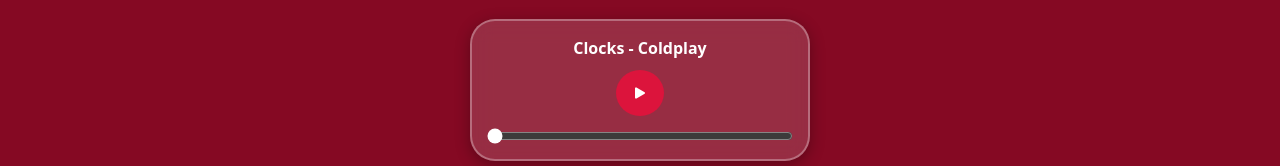
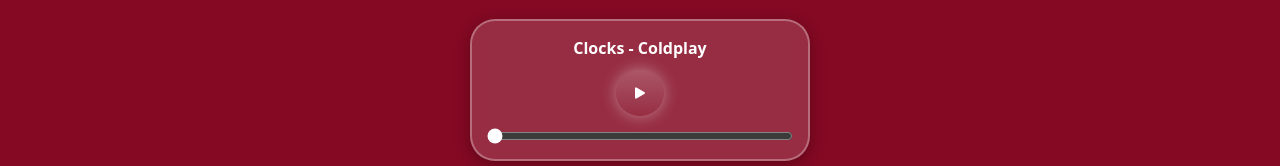
Before and after one commit to AixaFilsinger/tarjeta15milagros, a React (Vite) app: page / in a window 1280 px wide. In both pictures the pointer is over the button 640 px from the left and 658 px from the top of the page. Shown: the part 565-731 px from the top of the page. Built offline with nearby package versions, Linux system fonts and the light colour scheme; a web font is replaced by a local one.

Commit message:
cambie el color del boton start

```diff
--- a/src/App.css
+++ b/src/App.css
@@ -116,7 +116,7 @@
 
 .btn-music {
   background-color: white; /* botón blanco */
-  color: #DC143C; /* ícono carmesí */
+  color: rgb(123, 26, 45); /* ícono carmesí */
   border: none;
   padding: 8px 14px;
   border-radius: 50%; /* botón redondo */
@@ -125,7 +125,9 @@
 }
 
 .btn-music:hover {
-  background-color: #DC143C; /* rojo al pasar */
+   background-color: rgb(123, 26, 45); /* O tu código de rojo vino preferido */
+  background: linear-gradient(to bottom, rgba(255, 255, 255, 0.2) 0%, rgba(255, 255, 255, 0) 100%); /* Brillo */
+  box-shadow: 0 0 15px rgba(255, 255, 255, 0.4); /* Reflejo */
   color: white; /* ícono blanco */
 }
 
```
